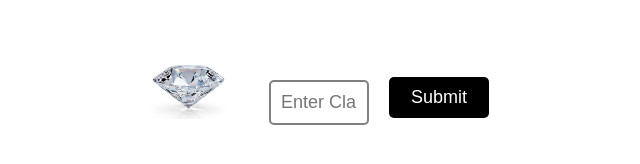
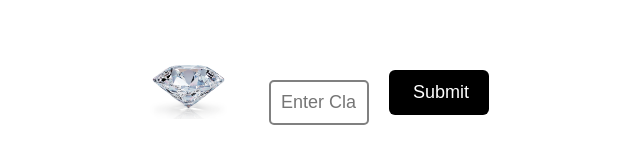
Before and after one commit to akkitty/Clan-Website, a plain HTML site: page blue.html in a window 1280 px wide. Shown: the part 308-472 px from the top of the page, without its empty margins (261-901 px from the left). Drawn offline with Linux system fonts and the light colour scheme.

Commit message:
Update style.css

```diff
--- a/style.css
+++ b/style.css
@@ -88,10 +88,11 @@ button:nth-child(4) { background-color: green; color: white; }
 .container {
     display: flex;
     flex-direction: column; /* Ensures vertical stacking */
-    align-items: center; /* Centers everything */
-    justify-content: center; /* Keeps elements balanced */
-    gap: 20px; /* Adds spacing between elements */
-    width: 100%; /* Prevents unwanted side alignment */
+    align-items: center;    /* Centers everything horizontally */
+    justify-content: center; /* Centers everything vertically */
+    gap: 20px;              /* Adds spacing between elements */
+    width: 100%;            /* Full width */
+    height: 100vh;          /* Full height for vertical centering */
 }
 
 
@@ -108,12 +109,18 @@ input {
     margin-top: 20px; /* Adds extra space below the logo */
 }
 
+button {
+    padding: 12px 24px;
+    font-size: 18px;
+    background-color: #007BFF;
+    color: white;
+    border: none;
+    border-radius: 6px;
+    transition: background-color 0.3s ease;
+}
 
-button {
-    padding: 10px;
-    font-size: 18px;
-    margin-top: 10px;
-    cursor: pointer;
+button:hover {
+    background-color: #0056b3;
 }
 
 /* === SECURITY LOG PUZZLE === */
```
